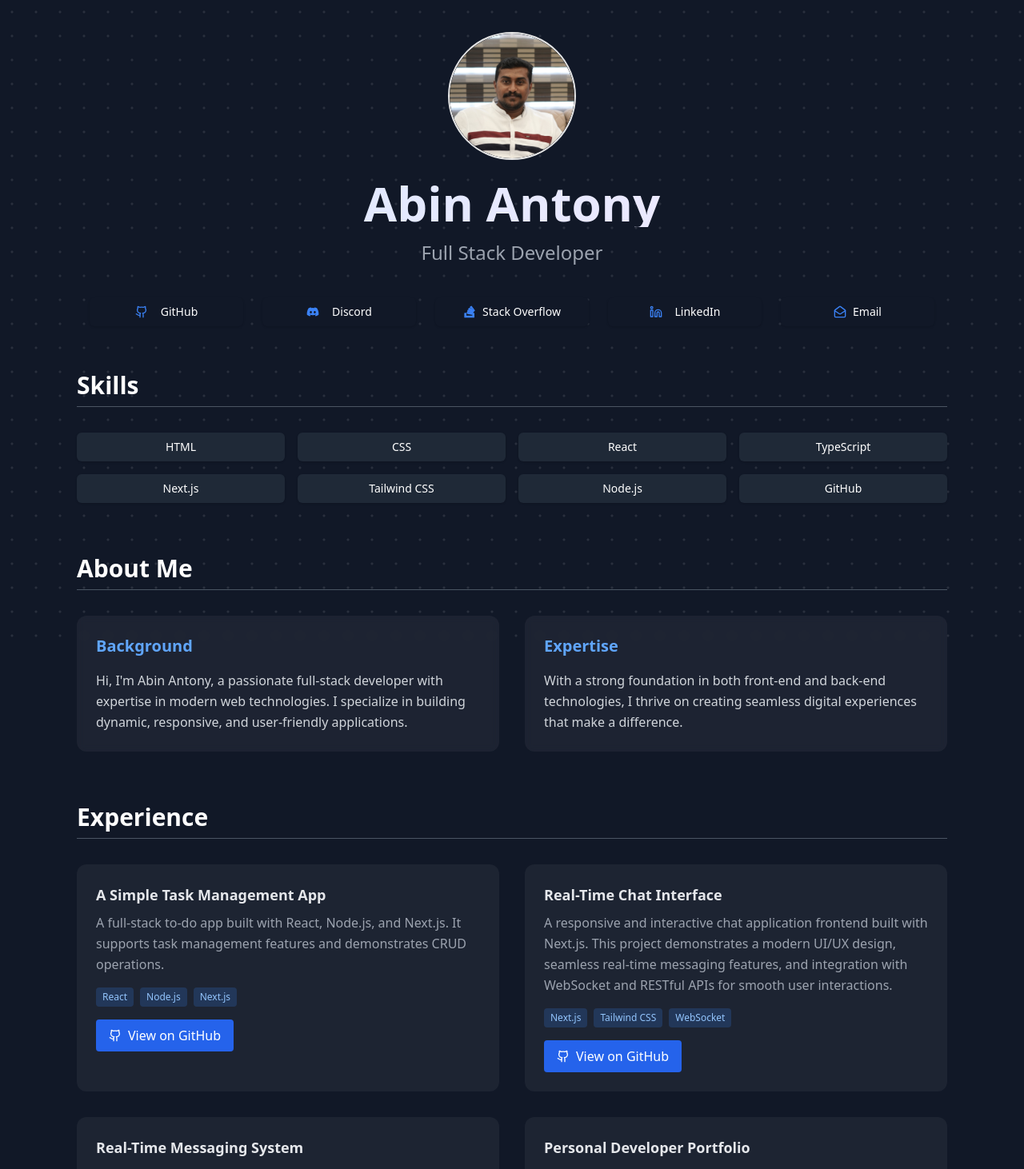
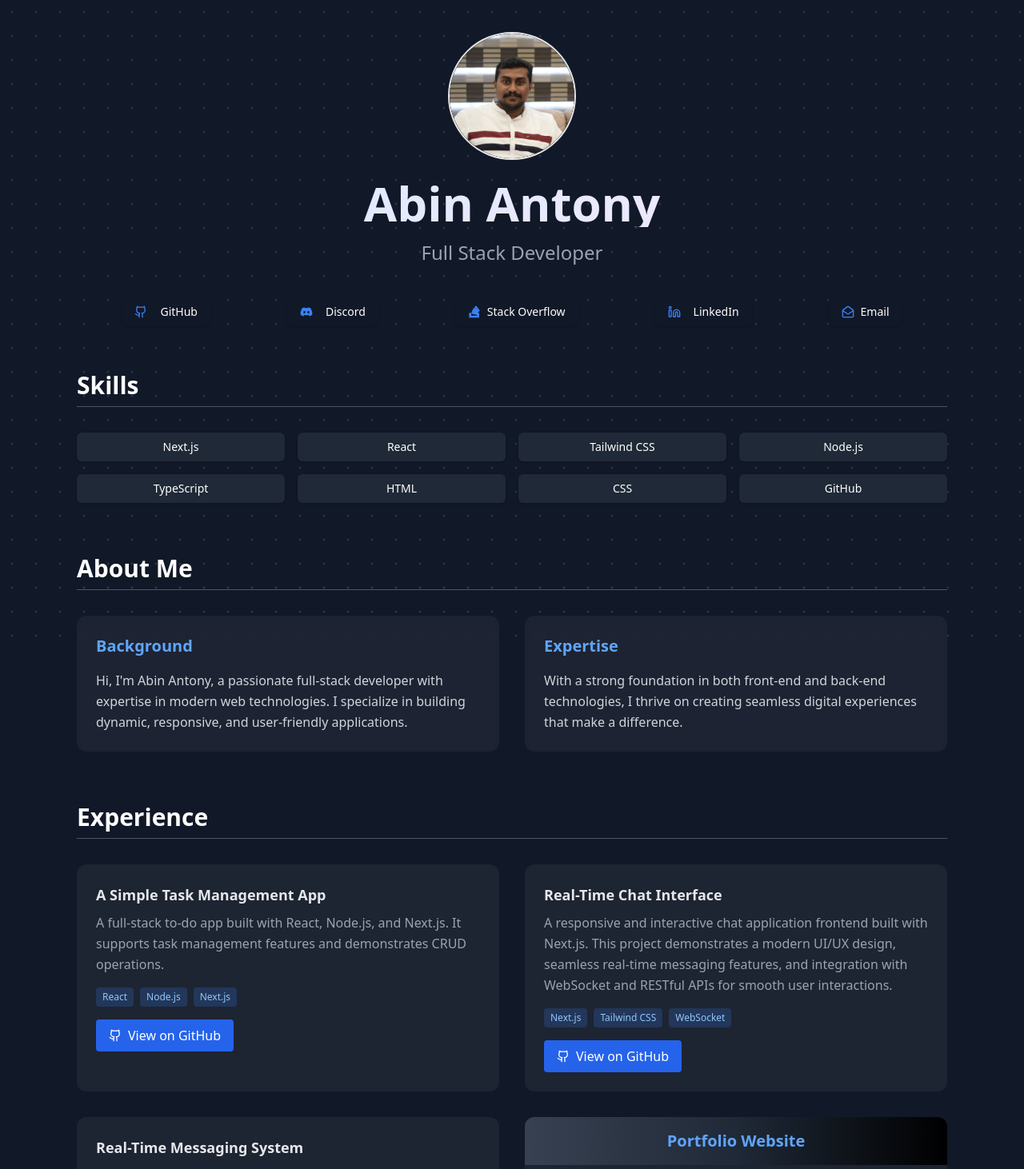
Before and after one commit to AbinAntony8888/PortfolioWebsite, a Next.js app: page / in a window 1280 px wide. Shown: the top 1462 px of the page at 80% size. Built offline with nearby package versions, Linux system fonts and the light colour scheme.

Commit message:
modified design

```diff
--- a/src/components/Portfolio.tsx
+++ b/src/components/Portfolio.tsx
@@ -66,15 +66,17 @@ const Portfolio = () => {
               />
             </div>
             <h1 className="text-5xl md:text-6xl font-bold bg-gradient-to-r from-blue-100 to-purple-100 text-transparent bg-clip-text mb-4">
-               Abin Antony
+              Abin Antony
             </h1>
+
             <p className="text-xl md:text-2xl text-gray-400 flex items-center justify-center gap-2">
               Full Stack Developer
             </p>
           </div>
 
           {/* Social Links */}
-          <div className="  gap-6 mb-10 pt-2 grid grid-cols-3 md:grid-cols-5 px-4">
+          <div className="flex flex-wrap items-center justify-center gap-5 xl:gap-24 mb-10 pt-2  px-4">
+            {/* grid grid-cols-3 md:grid-cols-5 */}
             <Button
               className="bg-gray-900 hover:bg-gray-800 text-white"
               onClick={() => (window.location.href = githubOAuthURL)}
@@ -153,13 +155,13 @@ const Portfolio = () => {
             </h2>
             <div className="grid grid-cols-2 md:grid-cols-4 gap-4">
               {[
+                "Next.js",
+                "React",
+                "Tailwind CSS",
+                "Node.js",
+                "TypeScript",
                 "HTML",
                 "CSS",
-                "React",
-                "TypeScript",
-                "Next.js",
-                "Tailwind CSS",
-                "Node.js",
                 "GitHub",
               ].map((skill) => (
                 // <div
@@ -211,7 +213,7 @@ const Portfolio = () => {
             <h2 className="text-3xl font-bold mb-8 flex items-center gap-2 border-b border-gray-600 pb-2">
               Experience
             </h2>
-            <div className="grid md:grid-cols-2 gap-8">
+            <div className="grid lg:grid-cols-2 gap-8">
               {/* Project 1 */}
               <div className="group relative bg-white/5 rounded-xl overflow-hidden hover:shadow-lg hover:shadow-blue-500/20 transition-transform duration-300 transform hover:scale-105">
                 {/* <div className=" bg-gradient-to-r from-gray-700 via-gray-800 to-black flex justify-center items-center p-4">
@@ -333,11 +335,11 @@ const Portfolio = () => {
 
               {/* Project 4 */}
               <div className="group relative bg-white/5 rounded-xl overflow-hidden hover:shadow-lg hover:shadow-blue-500/20 transition-transform duration-300 transform hover:scale-105">
-                {/* <div className=" bg-gradient-to-r from-gray-700 via-gray-800 to-black flex justify-center items-center p-4">
+                <div className=" bg-gradient-to-r from-gray-700 via-gray-800 to-black flex justify-center items-center p-4">
                   <h3 className="text-xl font-semibold text-blue-400 text-center">
                     Portfolio Website
                   </h3>
-                </div> */}
+                </div>
                 <div className="p-6">
                   <h4 className="text-lg font-bold text-gray-200 mb-2">
                     Personal Developer Portfolio
```
